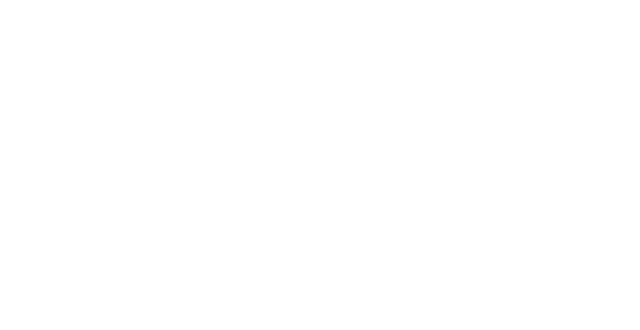
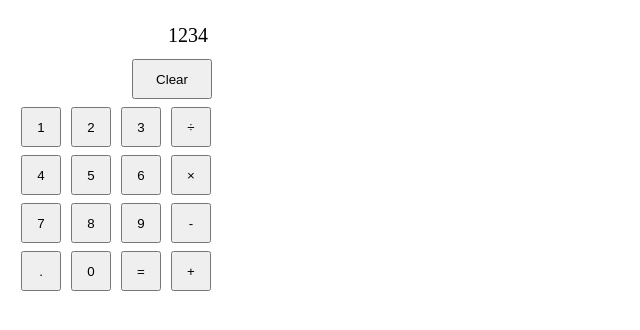
Before and after one commit to tlx02/odin-calculator, a plain HTML site: page index.html in a window 1280 px wide. Shown: the whole page, without its empty margins (0-640 px from the left). Drawn offline with Linux system fonts and the light colour scheme.

Commit message:
Add display for calculator

```diff
--- a/index.html
+++ b/index.html
@@ -4,8 +4,40 @@
     <meta charset="UTF-8">
     <meta name="viewport" content="width=device-width, initial-scale=1.0">
     <title>Document</title>
+    <link rel="stylesheet" href="style.css">
 </head>
 <body>
+    <div class='container'>
+        <div class="display">1234</div>
+        <div class="clearRow">
+            <button class="clearButton">Clear</button>
+        </div>
+        <div class="row">
+            <button>1</button>
+            <button>2</button>
+            <button>3</button>
+            <button>&divide</button>
+        </div>
+        <div class="row">
+            <button>4</button>
+            <button>5</button>
+            <button>6</button>
+            <button>&times</button>
+        </div>
+        <div class="row">
+            <button>7</button>
+            <button>8</button>
+            <button>9</button>
+            <button>-</button>
+        </div>
+        <div class="row">
+            <button>.</button>
+            <button>0</button>
+            <button>=</button>
+            <button>+</button>
+        </div>
+    </div>
+
     <script src="javascript.js"></script>
 </body>
 </html>
--- /dev/null
+++ b/style.css
@@ -0,0 +1,38 @@
+.container {
+    display: flex;
+    flex-direction: column;
+    padding: 8px;
+    width: 200px;
+    height: 200px;
+}
+
+.display {
+    text-align: right;
+    padding: 8px;
+    font-size: 20px;
+}
+
+.row {
+    display: flex;
+    padding: 4px;
+    justify-content: space-around;
+    gap: 8px;
+}
+
+.clearRow {
+    display: flex;
+    padding: 4px;
+    justify-content: right;
+    gap: 8px;
+}
+
+button {
+    padding: 8px;
+    height: 40px;
+    width: 40px;
+    text-align: center;
+}
+
+.clearButton {
+    width: 80px;
+}
```
